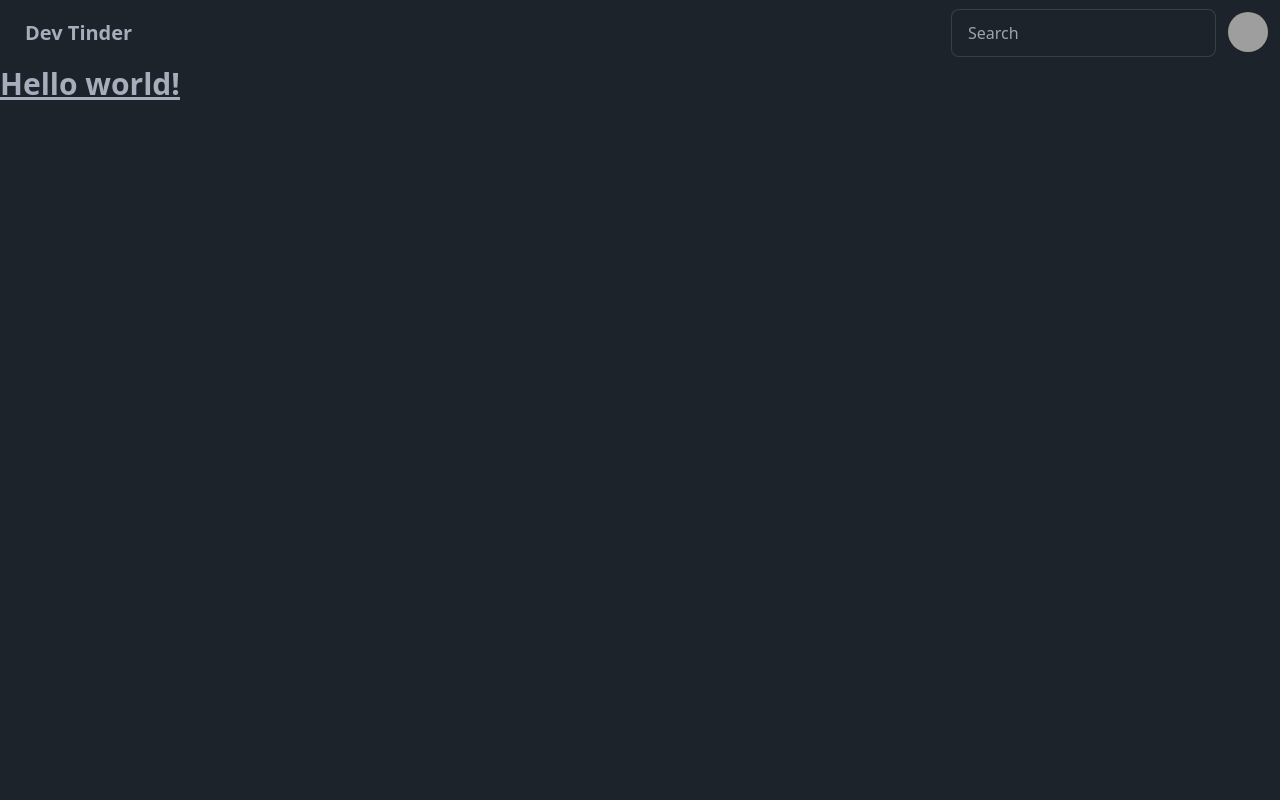
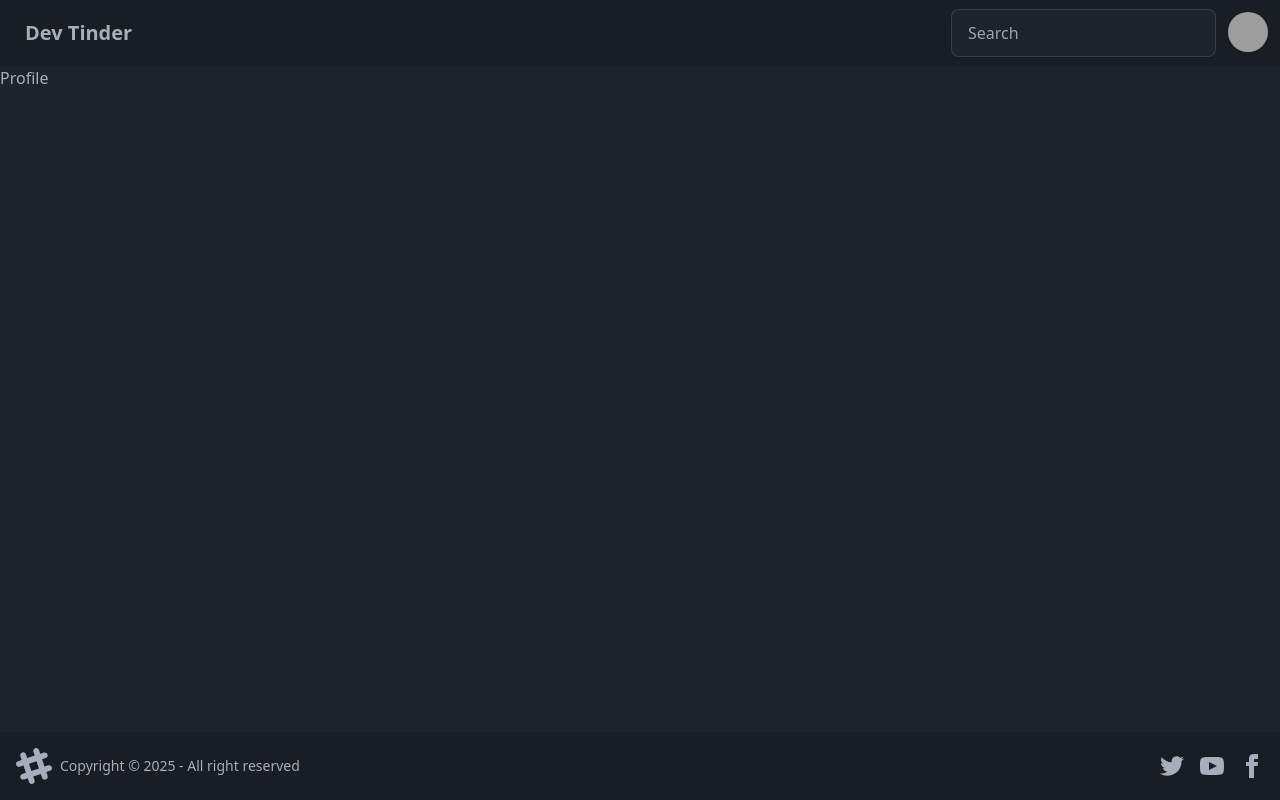
Before and after one commit to venkatesh-r/dev-tinder-ui, a React (Vite) app: page /profile in a window 1280 px wide. Built offline with nearby package versions, Linux system fonts and the light colour scheme; grey boxes are pictures that could not be loaded.

Commit message:
footer + login + navbar

```diff
--- a/package.json
+++ b/package.json
@@ -11,7 +11,8 @@
   },
   "dependencies": {
     "react": "^18.3.1",
-    "react-dom": "^18.3.1"
+    "react-dom": "^18.3.1",
+    "react-router-dom": "^7.1.2"
   },
   "devDependencies": {
     "@eslint/js": "^9.17.0",
--- a/src/App.jsx
+++ b/src/App.jsx
@@ -1,10 +1,19 @@
-import NavBar from "./components/navbar";
+import { BrowserRouter, Route, Routes } from "react-router-dom";
+import Body from "./components/Body";
+import Login from "./components/Login";
+import Profile from "./components/Profile";
 
 function App() {
   return (
     <>
-      <NavBar></NavBar>
-      <h1 className="text-3xl font-bold underline">Hello world!</h1>
+      <BrowserRouter basename="/">
+        <Routes>
+          <Route path="/" element={<Body />}>
+            <Route path="/login" element={<Login />} />
+            <Route path="/profile" element={<Profile />} />
+          </Route>
+        </Routes>
+      </BrowserRouter>
     </>
   );
 }
--- /dev/null
+++ b/src/components/Body.jsx
@@ -0,0 +1,15 @@
+import { Outlet } from "react-router-dom";
+import NavBar from "./navbar";
+import Footer from "./footer";
+
+const Body = () => {
+  return (
+    <div>
+      <NavBar />
+      <Outlet />
+      <Footer />
+    </div>
+  );
+};
+
+export default Body;
--- /dev/null
+++ b/src/components/Footer.jsx
@@ -0,0 +1,59 @@
+const Footer = () => {
+  return (
+    <div>
+      <footer className="footer bg-base-200 text-neutral-content items-center p-4 fixed bottom-0">
+        <aside className="grid-flow-col items-center">
+          <svg
+            width="36"
+            height="36"
+            viewBox="0 0 24 24"
+            xmlns="http://www.w3.org/2000/svg"
+            fillRule="evenodd"
+            clipRule="evenodd"
+            className="fill-current"
+          >
+            <path d="M22.672 15.226l-2.432.811.841 2.515c.33 1.019-.209 2.127-1.23 2.456-1.15.325-2.148-.321-2.463-1.226l-.84-2.518-5.013 1.677.84 2.517c.391 1.203-.434 2.542-1.831 2.542-.88 0-1.601-.564-1.86-1.314l-.842-2.516-2.431.809c-1.135.328-2.145-.317-2.463-1.229-.329-1.018.211-2.127 1.231-2.456l2.432-.809-1.621-4.823-2.432.808c-1.355.384-2.558-.59-2.558-1.839 0-.817.509-1.582 1.327-1.846l2.433-.809-.842-2.515c-.33-1.02.211-2.129 1.232-2.458 1.02-.329 2.13.209 2.461 1.229l.842 2.515 5.011-1.677-.839-2.517c-.403-1.238.484-2.553 1.843-2.553.819 0 1.585.509 1.85 1.326l.841 2.517 2.431-.81c1.02-.33 2.131.211 2.461 1.229.332 1.018-.21 2.126-1.23 2.456l-2.433.809 1.622 4.823 2.433-.809c1.242-.401 2.557.484 2.557 1.838 0 .819-.51 1.583-1.328 1.847m-8.992-6.428l-5.01 1.675 1.619 4.828 5.011-1.674-1.62-4.829z"></path>
+          </svg>
+          <p>Copyright © {new Date().getFullYear()} - All right reserved</p>
+        </aside>
+        <nav className="grid-flow-col gap-4 md:place-self-center md:justify-self-end">
+          <a>
+            <svg
+              xmlns="http://www.w3.org/2000/svg"
+              width="24"
+              height="24"
+              viewBox="0 0 24 24"
+              className="fill-current"
+            >
+              <path d="M24 4.557c-.883.392-1.832.656-2.828.775 1.017-.609 1.798-1.574 2.165-2.724-.951.564-2.005.974-3.127 1.195-.897-.957-2.178-1.555-3.594-1.555-3.179 0-5.515 2.966-4.797 6.045-4.091-.205-7.719-2.165-10.148-5.144-1.29 2.213-.669 5.108 1.523 6.574-.806-.026-1.566-.247-2.229-.616-.054 2.281 1.581 4.415 3.949 4.89-.693.188-1.452.232-2.224.084.626 1.956 2.444 3.379 4.6 3.419-2.07 1.623-4.678 2.348-7.29 2.04 2.179 1.397 4.768 2.212 7.548 2.212 9.142 0 14.307-7.721 13.995-14.646.962-.695 1.797-1.562 2.457-2.549z"></path>
+            </svg>
+          </a>
+          <a>
+            <svg
+              xmlns="http://www.w3.org/2000/svg"
+              width="24"
+              height="24"
+              viewBox="0 0 24 24"
+              className="fill-current"
+            >
+              <path d="M19.615 3.184c-3.604-.246-11.631-.245-15.23 0-3.897.266-4.356 2.62-4.385 8.816.029 6.185.484 8.549 4.385 8.816 3.6.245 11.626.246 15.23 0 3.897-.266 4.356-2.62 4.385-8.816-.029-6.185-.484-8.549-4.385-8.816zm-10.615 12.816v-8l8 3.993-8 4.007z"></path>
+            </svg>
+          </a>
+          <a>
+            <svg
+              xmlns="http://www.w3.org/2000/svg"
+              width="24"
+              height="24"
+              viewBox="0 0 24 24"
+              className="fill-current"
+            >
+              <path d="M9 8h-3v4h3v12h5v-12h3.642l.358-4h-4v-1.667c0-.955.192-1.333 1.115-1.333h2.885v-5h-3.808c-3.596 0-5.192 1.583-5.192 4.615v3.385z"></path>
+            </svg>
+          </a>
+        </nav>
+      </footer>
+    </div>
+  );
+};
+
+export default Footer;
--- /dev/null
+++ b/src/components/Login.jsx
@@ -0,0 +1,5 @@
+const Login = () => {
+  return <div>Login</div>;
+};
+
+export default Login;
--- a/src/components/Navbar.jsx
+++ b/src/components/Navbar.jsx
@@ -1,6 +1,6 @@
 const NavBar = () => {
   return (
-    <div className="navbar bg-base-100">
+    <div className="navbar bg-base-200">
       <div className="flex-1">
         <a className="btn btn-ghost text-xl">Dev Tinder</a>
       </div>
--- /dev/null
+++ b/src/components/Profile.jsx
@@ -0,0 +1,5 @@
+const Profile = () => {
+  return <div>Profile</div>;
+};
+
+export default Profile;
```
Also changed, not shown: 1 other file (tests, documents, lock files or other folders).
